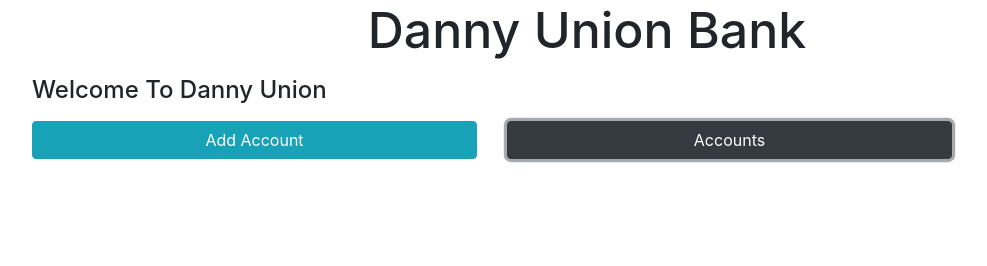
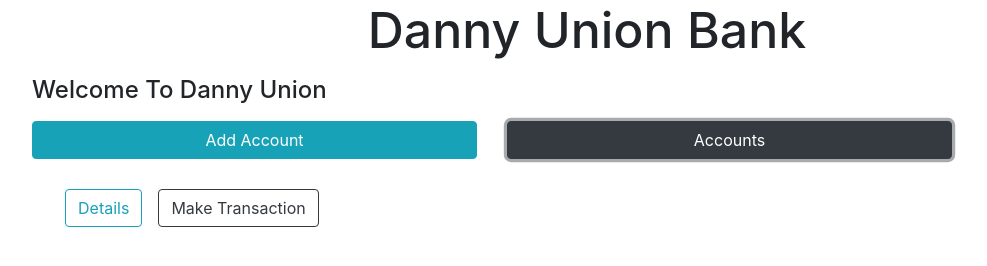
Before and after one commit to Danny-ot/bankAccount, a plain HTML site: page index.html in a window 1280 px wide. Both pictures are taken after a click on the button "Accounts". Shown: the whole page, without its empty margins (53-1040 px from the left). Drawn offline with Linux system fonts and the light colour scheme.

Commit message:
Create the buttons for the details and transactions

```diff
--- a/css/styles.css
+++ b/css/styles.css
@@ -9,3 +9,8 @@ label{
 .data{
     font-size : 18px;
 }
+
+.accounts{
+    display: none;
+    margin-top: 30px;
+}
--- a/index.html
+++ b/index.html
@@ -64,6 +64,10 @@
         <!-- Accounts Details Form -->
         <div class="accounts">
             <ul id="accounts-info"></ul>
+            <div class="row ">
+                <button class="btn btn-outline-info col-xsm-1 ml-5">Details</button>
+                <button class="btn btn-outline-dark col-xsm-2 ml-3">Make Transaction</button>
+            </div>
         </div>
     </div>
 </body>
--- a/js/UIL.js
+++ b/js/UIL.js
@@ -6,7 +6,7 @@ function displayContent(account){
     let keys = Object.keys(account.accounts);
     keys.forEach(function(key){
         let account = bank.findAccount(key);
-       htmlString += "<li class = 'data' id = " + account.id + ">" + account.fullName(); + "</li>"
+       htmlString += "<li class = 'data mt-3' id = " + account.id + ">" + account.fullName(); + "</li>"
     })
     domElement.html(htmlString);
 }
@@ -15,6 +15,7 @@ $(document).ready(function(){
 
     //Click method for adding account
     $("#add-account").click(function(){
+        $(".accounts").hide();
         $(".register-account-form").toggle();
     });
 
@@ -35,5 +36,11 @@ $(document).ready(function(){
         $(".register-account-form").hide();
         displayContent(bank);
 
+    });
+
+    // Click Method For Displaying Lists
+    $("#check-account").click(function(){
+        $(".register-account-form").hide();
+        $(".accounts").toggle();
     })
 })
```
